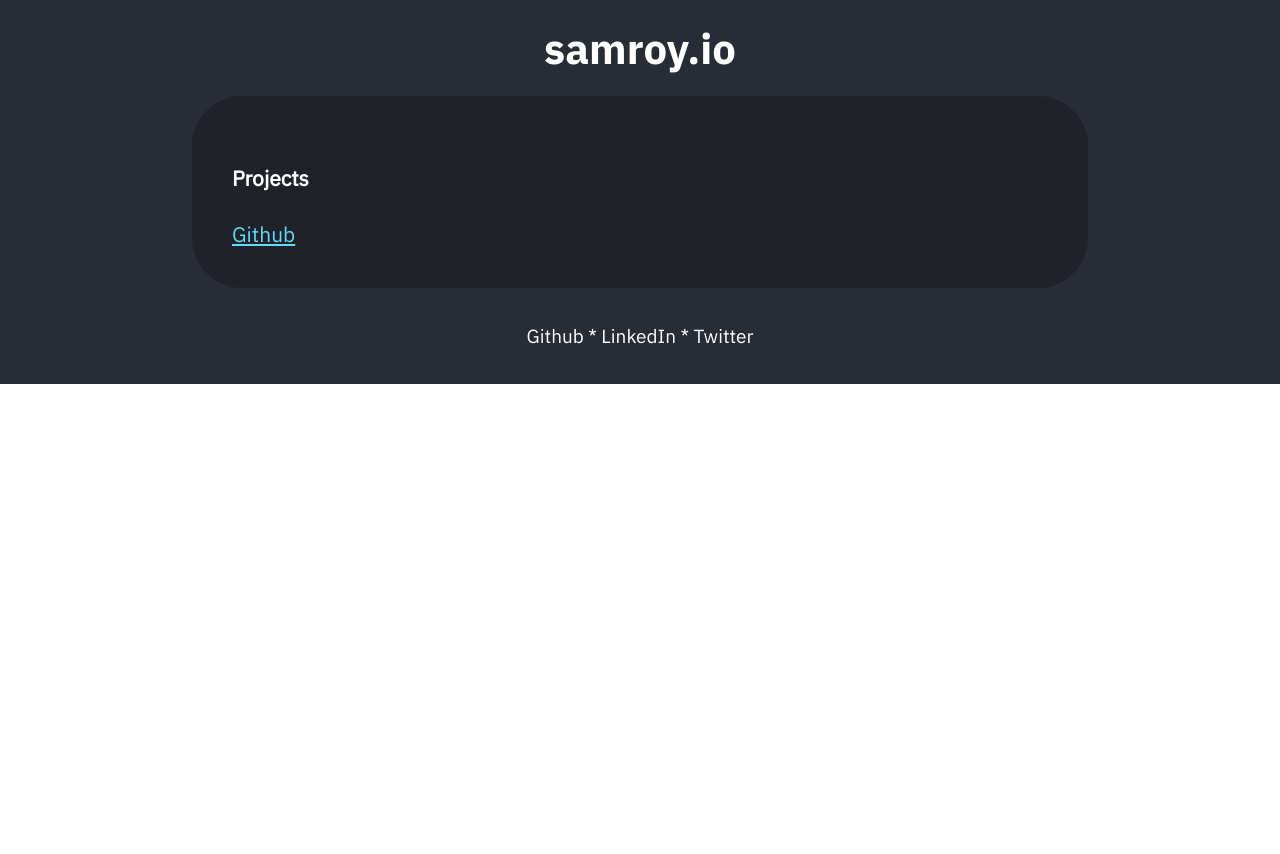
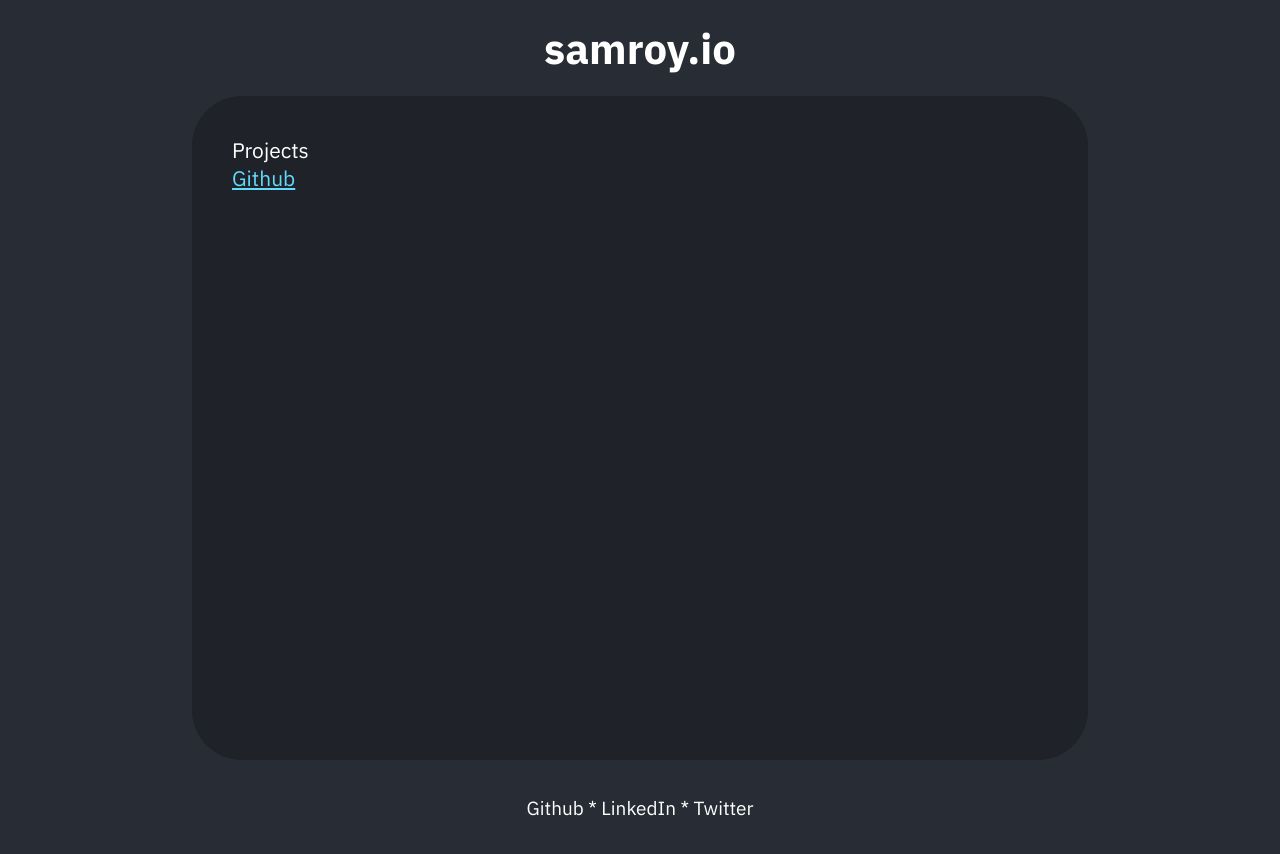
Before and after one commit to SamRoyDev/samroyio-website, a React (Create React App) app: page / in a window 1280 px wide. Before the commit the page ends 800 px from the top, so only its background shows below. Built offline with nearby package versions, Linux system fonts and the light colour scheme.

Commit message:
calculating vh

```diff
--- a/src/App.css
+++ b/src/App.css
@@ -31,6 +31,7 @@
   background-color: #1f2228;
   min-width: 20vw;
   max-width: 80vw;
+  min-height: 73vh;
   margin-left: 15%;
   margin-right: 15%;
   padding: 5vh;
--- a/src/App.js
+++ b/src/App.js
@@ -8,7 +8,7 @@ function App() {
       </header>
 
       <div className="App-body">
-          <h4>Projects</h4>
+          Projects
           <a
             className="App-link"
             href="https://github.com/samroy92"
```
